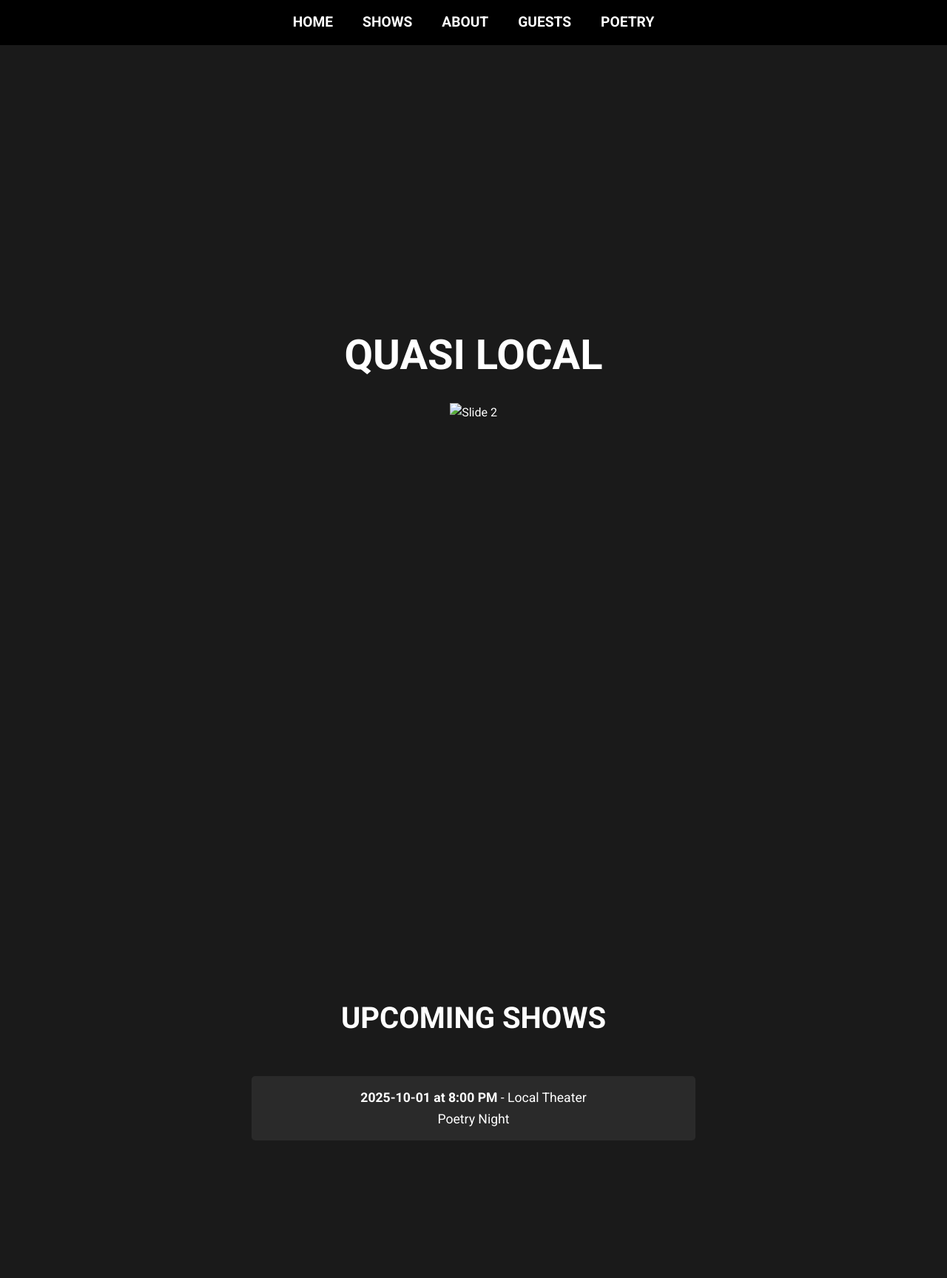
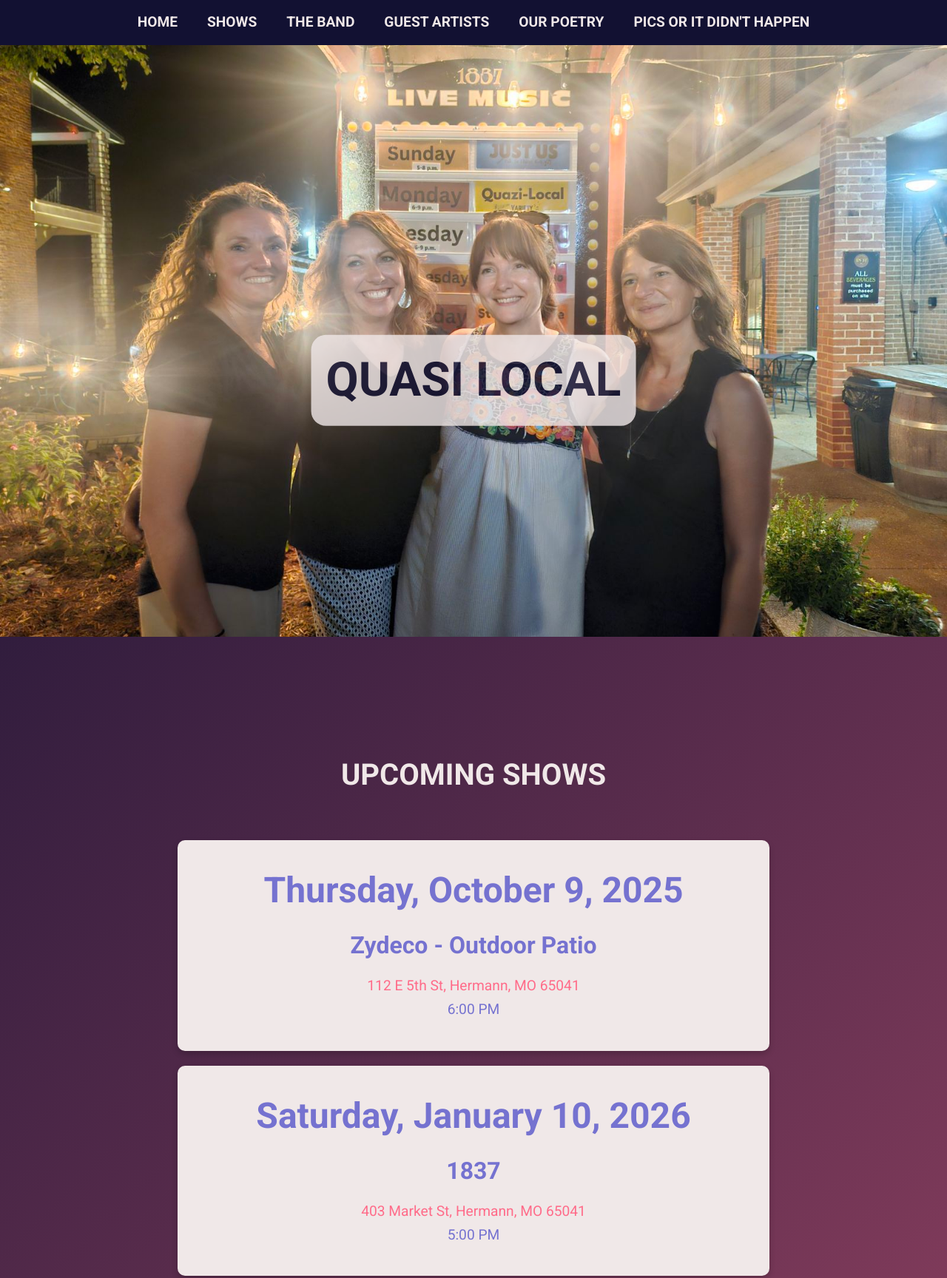
Before and after one commit to cecrs/quasilocal, a plain HTML site: page quasi.html in a window 1280 px wide. Shown: the top 1728 px of the page at 74% size. Drawn offline with nearby package versions, Linux system fonts and the light colour scheme.

Commit message:
Add content

```diff
--- a/quasi.html
+++ b/quasi.html
@@ -3,25 +3,27 @@
 <head>
     <meta charset="UTF-8">
     <meta name="viewport" content="width=device-width, initial-scale=1.0">
-    <title>Alexisonfire - Official Site</title>
+    <title>Quasi Local - Official Site</title>
     <link href="https://fonts.googleapis.com/css2?family=Roboto:wght@400;700&display=swap" rel="stylesheet">
+    <link rel="stylesheet" href="https://cdn.jsdelivr.net/npm/swiper@11/swiper-bundle.min.css">
     <link rel="stylesheet" href="style.css">
 </head>
 <body>
     <nav>
         <ul>
-            <li><a href="#slideshow">Home</a></li>
+            <li><a href="#header">Home</a></li>
             <li><a href="#upcoming-shows">Shows</a></li>
-            <li><a href="#about-us">About</a></li>
-            <li><a href="#guest-artists">Guests</a></li>
-            <li><a href="#our-poetry">Poetry</a></li>
+            <li><a href="#band">The Band</a></li>
+            <li><a href="#guest-artists">Guest Artists</a></li>
+            <li><a href="#our-poetry">Our Poetry</a></li>
+            <li><a href="#gallery">Pics or it didn't happen</a></li>
         </ul>
     </nav>
 
-    <section id="slideshow">
-        <h1>Quasi Local</h1>
-        <div class="slideshow-container">
-            <!-- Slides will be added dynamically via JS -->
+    <section id="header">
+        <div class="header-image">
+            <!-- Header image will be added dynamically via JS -->
+            <h1>Quasi Local</h1>
         </div>
     </section>
 
@@ -32,7 +34,7 @@
         </ul>
     </section>
 
-    <section id="about-us">
+    <section id="band">
         <h2>The Band</h2>
         <div class="bio-container">
             <!-- Bios will be added dynamically via JS -->
@@ -53,6 +55,19 @@
         </div>
     </section>
 
+    <section id="gallery">
+        <!-- <h2>Gallery</h2> -->
+        <div class="swiper gallery-swiper">
+            <div class="swiper-wrapper">
+                <!-- Slides will be added dynamically via JS -->
+            </div>
+            <div class="swiper-button-next"></div>
+            <div class="swiper-button-prev"></div>
+            <div class="swiper-pagination"></div>
+        </div>
+    </section>
+
+    <script src="https://cdn.jsdelivr.net/npm/swiper@11/swiper-bundle.min.js"></script>
     <script src="script.js"></script>
 </body>
 </html>
--- a/script.js
+++ b/script.js
@@ -1,96 +1,138 @@
 // Data for sections - Edit these arrays/objects to update content
 
-// Image Slideshow: Add image paths (place images in an 'images' folder in your repo)
-const slides = [
-    'images/slide1.jpg',
-    'images/slide2.jpg',
-    'images/slide3.jpg'
+// Header Image: Single image path (place in 'images' folder in your repo)
+const headerImage = 'images/header.jpg';
+
+// Gallery Images: Add image paths (place images in 'images' folder in your repo)
+const galleryImages = [
+    'images/gallery1.jpg',
+    'images/gallery2.jpg',
+    'images/gallery3.jpg',
+    'images/gallery4.jpg',
+    'images/gallery5.jpg',
+    'images/gallery6.jpg'
     // Add more as needed
 ];
 
-// Upcoming Shows: Array of gig objects with date in YYYY-MM-DD format
+// Upcoming Shows: Array of gig objects with date in YYYY-MM-DD format and address
+// Dates in the past are hidden
 const gigs = [
-    { date: '2025-10-01', time: '8:00 PM', venue: 'Local Theater', description: 'Poetry Night' },
-    { date: '2025-09-15', time: '7:00 PM', venue: 'City Hall', description: 'Past Event' }, // This will be hidden
+    {
+        date: '2025-10-09',
+        time: '6:00 PM',
+        venue: 'Zydeco - Outdoor Patio',
+        address: '112 E 5th St, Hermann, MO 65041',
+        description: ''
+    },
+    {
+        date: '2026-01-10',
+        time: '5:00 PM',
+        venue: '1837',
+        address: '403 Market St, Hermann, MO 65041',
+        description: ''
+    },
     // Add more gigs here
 ];
 
 // About Us: Array of 4 people
 const aboutUs = [
     {
-        name: 'Person 1',
-        bio: 'Short bio for Person 1, passionate about poetry and performance.',
-        image: 'images/person1.jpg'
+        name: 'Keri',
+        bio: 'Keri is the kindest soul you may ever meet. She lives for her three children, Ronald, Donald, and Flonald, and her husband, Blart. In her free time, she loves to garden, and specializes in raising that rarity, pre-pickled okra.',
+        image: 'images/keri.jpg'
     },
     {
-        name: 'Person 2',
-        bio: 'Short bio for Person 2, a creative soul with a love for words.',
-        image: 'images/person2.jpg'
+        name: 'Keely',
+        bio: 'Keely is in the running for the busiest person ever to live, and may actually be two people. She lives on a wee farm with three of every animal, in a bid to outdo Noah. She is skilled at nearly everything that she does, to the admiration of many.',
+        image: 'images/keely.jpg'
     },
     {
-        name: 'Person 3',
-        bio: 'Short bio for Person 3, blending music and poetry.',
-        image: 'images/person3.jpg'
+        name: 'Emily',
+        bio: 'Emily is a free spirit, at heart, and embodies every kind of creativity. She specializes in playing instruments whilst standing on her head, and has been heard to speculate about branching out into underwater performances. She is a nationally ranked precision plate-thrower, and is expected to take top honors at this years Nationals.',
+        image: 'images/emily.jpg'
     },
     {
-        name: 'Person 4',
-        bio: 'Short bio for Person 4, dedicated to storytelling.',
-        image: 'images/person4.jpg'
+        name: 'Cecily',
+        bio: 'Cecily lives her life dedicated to the avoidance of peaking too soon. She has 13 children, all girls, and intends to attempt the takeover of a small country, when the time is right. She plays every instrument, to varying levels of mediocrity.',
+        image: 'images/cec.jpg'
     }
 ];
 
 // Guest Artists: Up to 3 people (add fewer if needed)
 const guestArtists = [
     {
-        name: 'Guest 1',
-        bio: 'Guest artist with a unique perspective on poetry.',
-        image: 'images/guest1.jpg'
+        name: 'Rayna',
+        bio: 'We love Rayna. She\'s the best.',
+        image: 'images/rayna.jpg'
     },
-    {
-        name: 'Guest 2',
-        bio: 'Guest artist known for evocative performances.',
-        image: 'images/guest2.jpg'
-    }
+    // {
+    //     name: 'Guest 2',
+    //     bio: 'Guest artist known for evocative performances.',
+    //     image: 'images/guest2.jpg'
+    // }
     // Add a third if needed
 ];
 
 // Our Poetry: Array of poems
 const poems = [
     {
-        title: 'Poem 1',
-        content: `Line 1
-Line 2
-Line 3`
+        title: 'Encounters on J',
+        content: `Deer.
+Can I thought was a Raccoon.
+Fog
+11 Million Bugs.
+No pig.`
     },
     {
-        title: 'Poem 2',
-        content: `Another line 1
-Another line 2`
+        title: 'Angry drummer',
+        content: `WTF, who left the cash?`
     }
     // Add more poems
 ];
 
-// Function to initialize slideshow
-function initSlideshow() {
-    const container = document.querySelector('.slideshow-container');
-    slides.forEach((src, index) => {
+// Function to set header image
+function setHeaderImage() {
+    const container = document.querySelector('.header-image');
+    container.style.backgroundImage = `url(${headerImage})`;
+}
+
+// Function to initialize carousel
+function initCarousel() {
+    const wrapper = document.querySelector('.swiper-wrapper');
+
+    // Populate slides
+    galleryImages.forEach((src, index) => {
         const slide = document.createElement('div');
-        slide.classList.add('slide');
-        if (index === 0) slide.style.display = 'block';
+        slide.classList.add('swiper-slide');
         const img = document.createElement('img');
         img.src = src;
-        img.alt = `Slide ${index + 1}`;
+        img.alt = `Gallery Image ${index + 1}`;
         slide.appendChild(img);
-        container.appendChild(slide);
+        wrapper.appendChild(slide);
     });
 
-    let currentSlide = 0;
-    setInterval(() => {
-        const slidesElements = document.querySelectorAll('.slide');
-        slidesElements[currentSlide].style.display = 'none';
-        currentSlide = (currentSlide + 1) % slides.length;
-        slidesElements[currentSlide].style.display = 'block';
-    }, 3000); // Change slide every 3 seconds
+    // Initialize Swiper
+    const swiper = new Swiper('.gallery-swiper', {
+        loop: true,
+        autoplay: false,
+        navigation: {
+            nextEl: '.swiper-button-next',
+            prevEl: '.swiper-button-prev'
+        },
+        pagination: {
+            el: '.swiper-pagination',
+            clickable: true
+        },
+        effect: 'slide',
+        speed: 500
+    });
+}
+
+// Function to format date with day of the week
+function formatDate(dateStr) {
+    const date = new Date(dateStr);
+    const options = { weekday: 'long', year: 'numeric', month: 'long', day: 'numeric' };
+    return date.toLocaleDateString('en-US', options);
 }
 
 // Function to populate upcoming shows
@@ -107,7 +149,14 @@ function populateGigs() {
 
     futureGigs.forEach(gig => {
         const li = document.createElement('li');
-        li.innerHTML = `<strong>${gig.date} at ${gig.time}</strong> - ${gig.venue}<br>${gig.description}`;
+        const encodedAddress = encodeURIComponent(gig.address);
+        li.innerHTML = `
+            <div class="gig-date">${formatDate(gig.date)}</div>
+            <div class="gig-venue">${gig.venue}</div>
+            <div class="gig-address"><a href="geo:0,0?q=${encodedAddress}" target="_blank">${gig.address}</a></div>
+            <div class="gig-time">${gig.time}</div>
+            <div class="gig-description">${gig.description}</div>
+        `;
         list.appendChild(li);
     });
 }
@@ -143,9 +192,10 @@ function populatePoems() {
 
 // Initialize everything on page load
 window.addEventListener('DOMContentLoaded', () => {
-    initSlideshow();
+    setHeaderImage();
     populateGigs();
-    populateBios('about-us', aboutUs);
+    populateBios('band', aboutUs);
     populateBios('guest-artists', guestArtists);
     populatePoems();
+    initCarousel();
 });
--- a/style.css
+++ b/style.css
@@ -1,14 +1,25 @@
+:root {
+    --background-color: #F0E8E8; /* cream */
+    --card-background: #F0E8E8; /* cream */
+    --text-color:  #F0E8E8; /* cream */
+    /*--text-color: #7572D0; /* Blue */
+    /*--card-background: #F2B8AF; /* Peach */
+    --card-text: #7572D0; /* Blue */
+    --accent-color: #ff6b89; /* dark pink */
+    /*#F4BFDC; /* light pink */
+}
+
 body {
     font-family: 'Roboto', sans-serif;
     margin: 0;
     padding: 0;
-    background-color: #1a1a1a;
-    color: #ffffff;
+    background: linear-gradient(135deg, #121132 0%, #ff6b89 100%);
+    color: var(--text-color);
     line-height: 1.6;
 }
 
 nav {
-    background-color: #000000;
+    background-color: #121132;
     position: fixed;
     width: 100%;
     top: 0;
@@ -29,7 +40,7 @@ nav li {
 }
 
 nav a {
-    color: #ffffff;
+    color: var(--text-color);
     text-decoration: none;
     font-size: 1.2rem;
     font-weight: 700;
@@ -38,12 +49,12 @@ nav a {
 }
 
 nav a:hover {
-    color: #ff4d4d;
+    color: var(--accent-color);
 }
 
 section {
-    padding: 80px 20px;
-    min-height: 100vh;
+    padding: 61px 0;
+    min-height: 80vh;
     display: flex;
     flex-direction: column;
     align-items: center;
@@ -58,66 +69,108 @@ h1, h2 {
 }
 
 h1 {
-    font-size: 3.5rem;
+    font-size: 4rem;
+    position: absolute;
+    top: 50%;
+    left: 50%;
+    transform: translate(-50%, -50%);
+    background: var(--background-color);
+    padding: 10px 20px;
+    border-radius: 20px;
+    z-index: 10;
+    color: #121132;
+    opacity: .8;
 }
 
 h2 {
     font-size: 2.5rem;
 }
 
-.slideshow-container {
-    max-width: 1000px;
+.header-image {
+    position: relative;
     width: 100%;
-    position: relative;
+    height: 100vh;
+    background-size: cover;
+    background-position: center;
+    display: flex;
+    align-items: center;
+    justify-content: center;
 }
 
-.slide {
-    display: none;
+.header-image img {
     width: 100%;
-}
-
-.slide img {
-    width: 100%;
-    height: auto;
+    height: 100%;
     object-fit: cover;
-    max-height: 500px;
+    position: absolute;
+    top: 0;
+    left: 0;
 }
 
 #gigs-list {
     list-style: none;
-    max-width: 600px;
+    max-width: 800px; /* Increased for larger layout */
     width: 100%;
     padding: 0;
 }
 
 #gigs-list li {
-    background: #2a2a2a;
-    padding: 15px;
-    margin: 10px 0;
-    border-radius: 5px;
-    font-size: 1.1rem;
+    background: var(--card-background);
+    color: var(--card-text);
+    padding: 30px; /* Larger padding */
+    margin: 20px 0; /* More spacing */
+    border-radius: 10px; /* Softer corners */
+    font-size: 1.4rem; /* Base font size larger */
+    box-shadow: 0 4px 8px rgba(0, 0, 0, 0.2); /* Subtle shadow for depth */
+}
+
+#gigs-list .gig-date {
+    font-size: 3rem; /* Much larger date */
+    font-weight: 700;
+    margin-bottom: 10px;
+}
+
+#gigs-list .gig-venue {
+    font-size: 2rem; /* Large venue */
+    font-weight: 600;
+    margin-bottom: 10px;
+}
+
+#gigs-list .gig-address a {
+    color: var(--accent-color);
+    text-decoration: none;
+    font-size: 1.2rem;
+}
+
+#gigs-list .gig-address a:hover {
+    text-decoration: underline;
+}
+
+#gigs-list .gig-time, #gigs-list .gig-description {
+    font-size: 1.2rem;
+    margin-bottom: 10px;
 }
 
 .bio-container {
     display: flex;
     flex-wrap: wrap;
     justify-content: center;
-    max-width: 1200px;
+    max-width: 1800px;
     width: 100%;
     gap: 20px;
 }
 
 .bio {
-    background: #2a2a2a;
+    background: var(--card-background);
+    color: var(--card-text);
     padding: 20px;
     border-radius: 5px;
-    width: 250px;
+    width: 220px;
     text-align: center;
 }
 
 .bio img {
-    width: 120px;
-    height: 120px;
+    width: 200px;
+    height: 200px;
     border-radius: 50%;
     object-fit: cover;
     margin-bottom: 10px;
@@ -129,7 +182,8 @@ h2 {
 }
 
 .poem {
-    background: #2a2a2a;
+    background: var(--card-background);
+    color: var(--card-text);
     padding: 20px;
     margin: 20px 0;
     max-width: 600px;
@@ -143,6 +197,57 @@ h2 {
     margin-bottom: 10px;
 }
 
+/* Swiper Styles */
+.gallery-swiper {
+    width: 100%;
+    max-width: 1200px;
+    height: 600px;
+    background: none;
+}
+
+.swiper-slide {
+    display: flex;
+    justify-content: center;
+    align-items: center;
+    height: 100%;
+}
+
+.swiper-slide img {
+    max-width: 100%;
+    max-height: 100%;
+    object-fit: contain;
+    border-radius: 5px;
+    transition: transform 0.3s;
+}
+
+.swiper-slide img:hover {
+    transform: scale(1.05);
+}
+
+.swiper-button-next,
+.swiper-button-prev {
+    color: var(--text-color);
+    background: var(--header-overlay);
+    border-radius: 5px;
+    width: 40px;
+    height: 40px;
+}
+
+.swiper-button-next:hover,
+.swiper-button-prev:hover {
+    background: var(--accent-color);
+}
+
+.swiper-pagination-bullet {
+    background: var(--text-color);
+    opacity: 0.5;
+}
+
+.swiper-pagination-bullet-active {
+    background: var(--accent-color);
+    opacity: 1;
+}
+
 .hidden {
     display: none;
 }
```
Also changed, not shown: images/cec.jpg (added), images/emily.jpg (added), images/gallery1.jpg (added), images/gallery2.jpg (added), images/gallery3.jpg (added), images/gallery4.jpg (added), images/gallery5.jpg (added), images/gallery6.jpg (added), images/gallery7.jpg (added), images/header.jpg (added), images/keely.jpg (added), images/keri.jpg (added), images/rayna.jpg (added), 2 other files.
